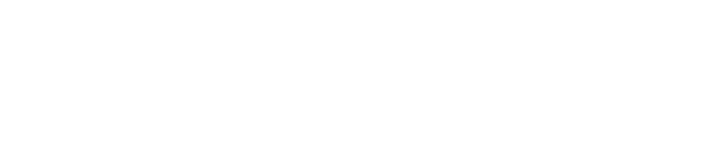
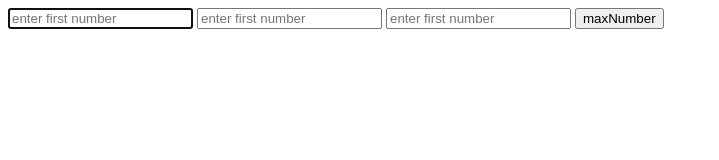
Before and after one commit to AzizullahCodes/assignment-js-practice-logic-building-37, a plain HTML site: page index.html in a window 1280 px wide. Shown: the whole page, without its empty margins (0-719 px from the left). Drawn offline with Linux system fonts and the light colour scheme.

Commit message:
completed

```diff
--- a/app.js
+++ b/app.js
@@ -750,13 +750,55 @@ count word that are in lower case in string
 // }
 
 
-/*======== Question no 1 ==================
-
+/*======== Question no 48 ==================
+math.round,sqrt,abs,ceil,floor,
 */
 // ********** Answer********
+// let num = 4.57;
+// let result = Math.round(num);
+// console.log(result);
+// let num = 9;
+// let result = Math.sqrt(num);
+// console.log(result)
+
+// let num = -567;
+// console.log(num);
+// let need = Math.abs(num);
+// console.log(need)
+
+// let num = 34.231;
+// let need = Math.ceil(num);
+// console.log(need)
 
 
-/*======== Question no 1 ==================
-
+/*======== Question no 49 ==================
+math.random()
 */
 // ********** Answer********
+// function randoming(){let dayName = ['sunday','monday','tuesday','wednesday','thursday','friday','saturday'];
+
+//   let random = Math.floor(Math.random()* dayName.length);
+
+//   let result = dayName[random];
+//   document.getElementById('ph').textContent = result;
+// }
+
+/*======== Question no 49 ==================
+Write a program that takes three numbers and prints the largest using Math.max().
+
+Example Input:
+
+let a = 12, b = 25, c = 8;
+Expected Output
+25
+*/
+// ********** Answer********
+function maxNumberFinder(){let get1 = document.getElementById('it1').value;
+
+  let get2 = document.getElementById('it2').value;
+
+  let get3 = document.getElementById('it3').value;
+
+  let result = Math.max(get1,get2,get3);
+
+  document.getElementById('p1').innerHTML = result;}
--- a/index.html
+++ b/index.html
@@ -112,8 +112,17 @@
  <button onclick="casing()">casing</button>
 <p id="ph"></p> -->
 
+<!-- ques no 49 -->
+ <!-- <button onclick="randoming()">random</button>
+<p id="ph"></p> -->
 
+<!-- ques no 50 -->
+<input type="text" autofocus placeholder="enter first number" id="it1">
+<input type="text" autofocus placeholder="enter first number" id="it2">
 
+<input type="text" autofocus placeholder="enter first number" id="it3">
+<button onclick="maxNumberFinder()">maxNumber</button>
+<p id="p1"></p>
 
 
 
```
